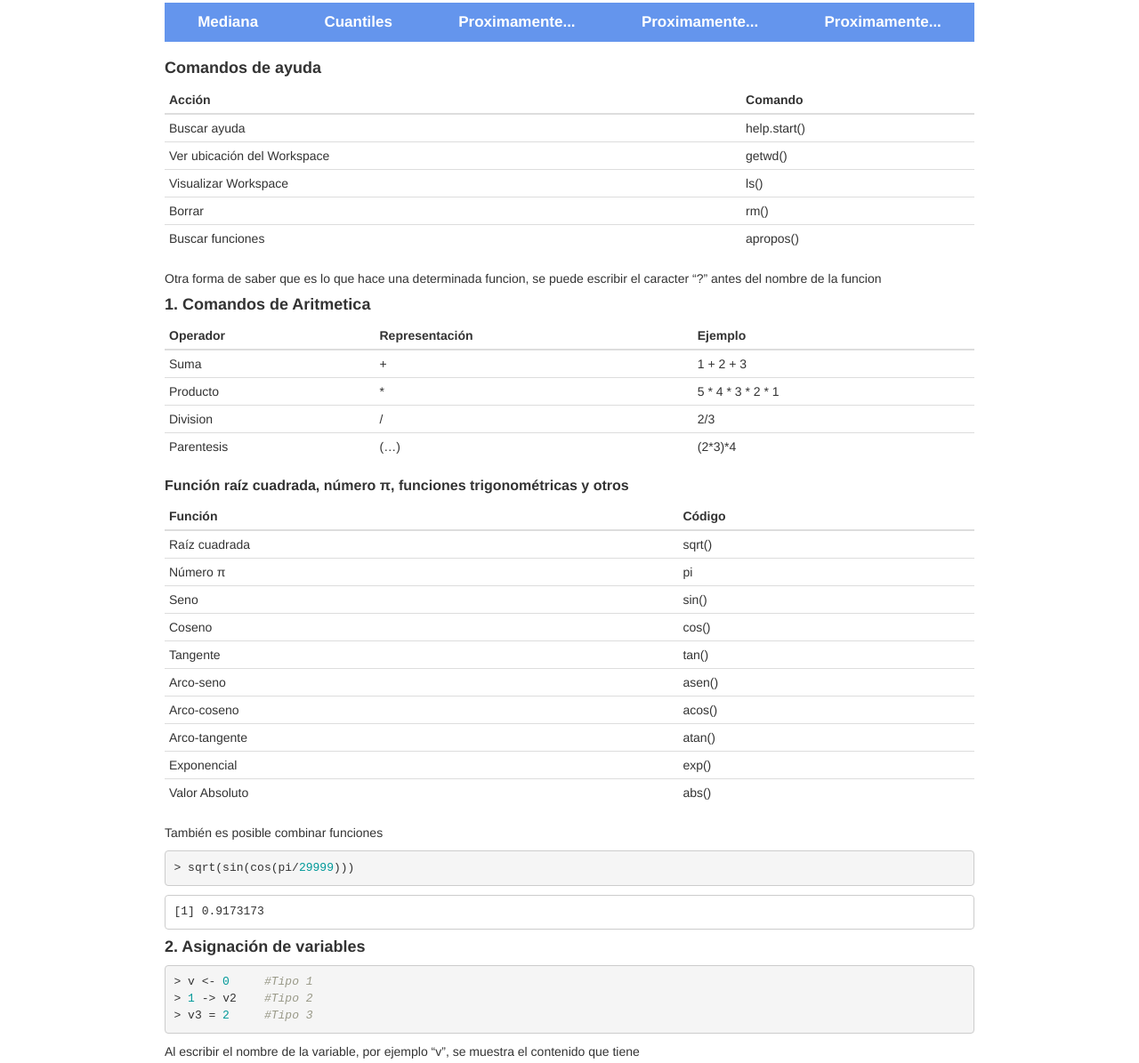
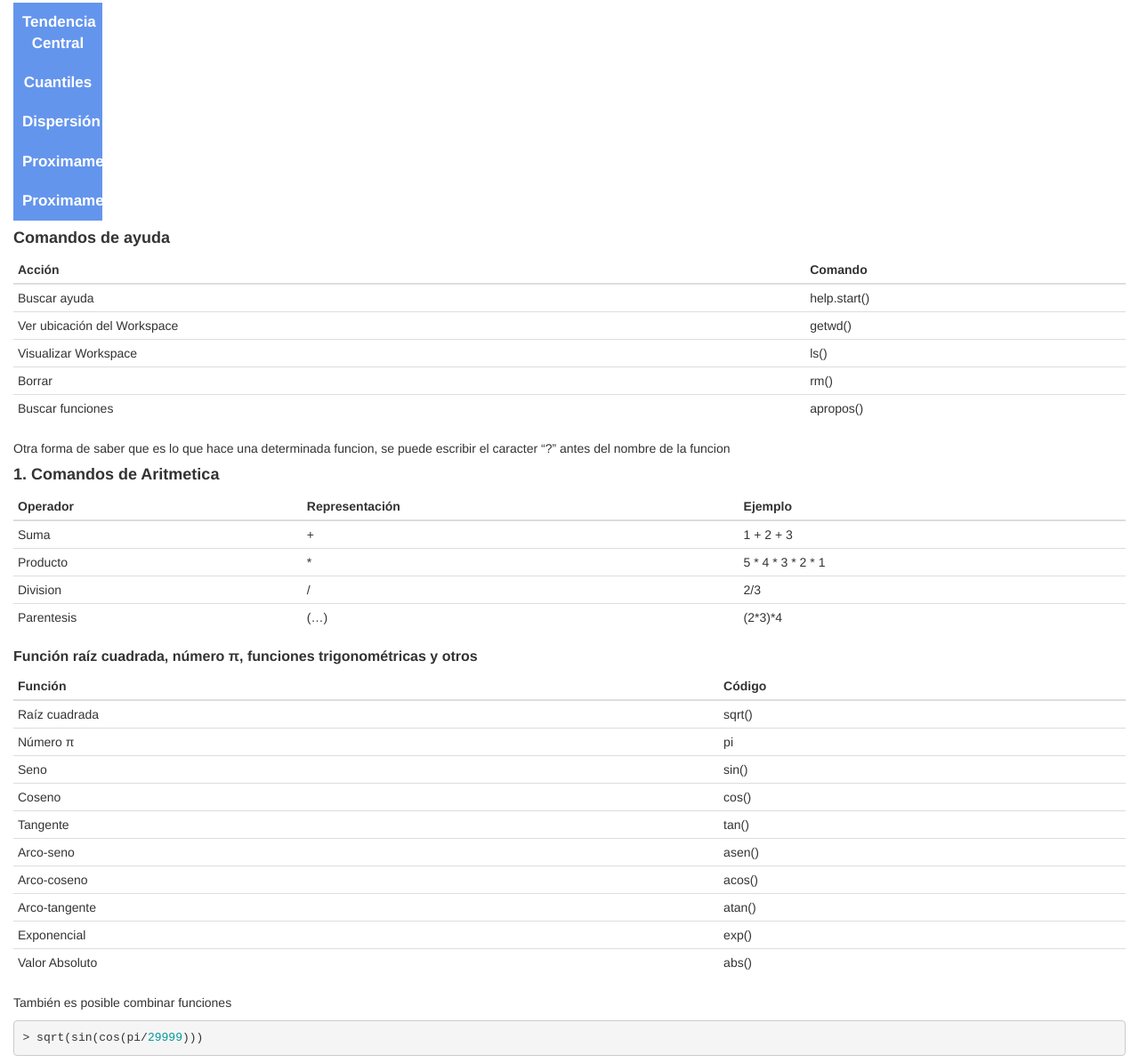
Before and after one commit to Oltrox/dmoran, a plain HTML site: page index.html in a window 1280 px wide. Shown: the part 99-1294 px from the top of the page at 89% size. Drawn offline with nearby package versions, Linux system fonts and the light colour scheme; some packages are replaced by stand-ins of ours.

Commit message:
Actualizacion dispersion

```diff
--- a/index.html
+++ b/index.html
@@ -77,7 +77,7 @@ h6 {
 
 <style type="text/css">
     .main-container {
-  max-width: 940px;
+      max-width: auto;
       margin-left: auto;
       margin-right: auto;
     }
@@ -90,19 +90,30 @@ img {
       height: auto;
     }
     .tabbed-pane {
-  padding-top: 12px;
+      padding-top: 0px;
     }
     button.code-folding-btn:focus {
       outline: none;
     }
+    pre{
+        box-sizing: border-box;
+        display: grid;
+        grid-template-columns: auto;
+        overflow-x: auto;
+        width: auto;
+    }
+
+    .r code{
+        box-sizing: content-box;
+        width: 720px;
+    }
+
     .menuH{
         box-sizing:border-box;
         display:grid;                  /* Tenemos una red de menus*/
-
-    grid-template-columns: auto auto auto auto auto; /*elegir la cantidad de columnas*/
+        grid-template-columns:auto; /*elegir la cantidad de columnas*/
         overflow: auto;
     }
-
     .menuH a{
         background-color: cornflowerblue;
         color: white;
@@ -110,15 +121,18 @@ button.code-folding-btn:focus {
 
         float:left;
 
-    width: 100%; /*100% de la caja*/
+        width: 100px; /*100% de la caja*/
         padding:10px;
-    margin-bottom:10px;
 
         font-size:17px;
         text-align: center;
     }
     .menuH a:hover{
         background-color: darkblue;
+    }
+    .titulo{
+        margin-top: 8px;
+        margin-bottom: 5px;
     }
 </style>
 
@@ -147,9 +161,9 @@ $(document).ready(function () {
 
 <div>
     <nav class="menuH">
-        <b><a href="mediana.html">Mediana</a></b>
+        <b><a href="mediana.html">Tendencia Central</a></b>
         <b><a href="cuantiles.html">Cuantiles</a></b>
-        <b><a href="https://www.youtube.com/watch?v=WDzvJ71PqGY">Proximamente...</a></b>
+        <b><a href="dispersion.html">Dispersión</a></b>
         <b><a href="https://www.youtube.com/watch?v=8ZcmTl_1ER8">Proximamente...</a></b>
         <b><a href="https://www.youtube.com/watch?v=yMp8SD4PEW4">Proximamente...</a></b>
     </nav>
```
Lines whose indentation alone changed are shown as unchanged.
